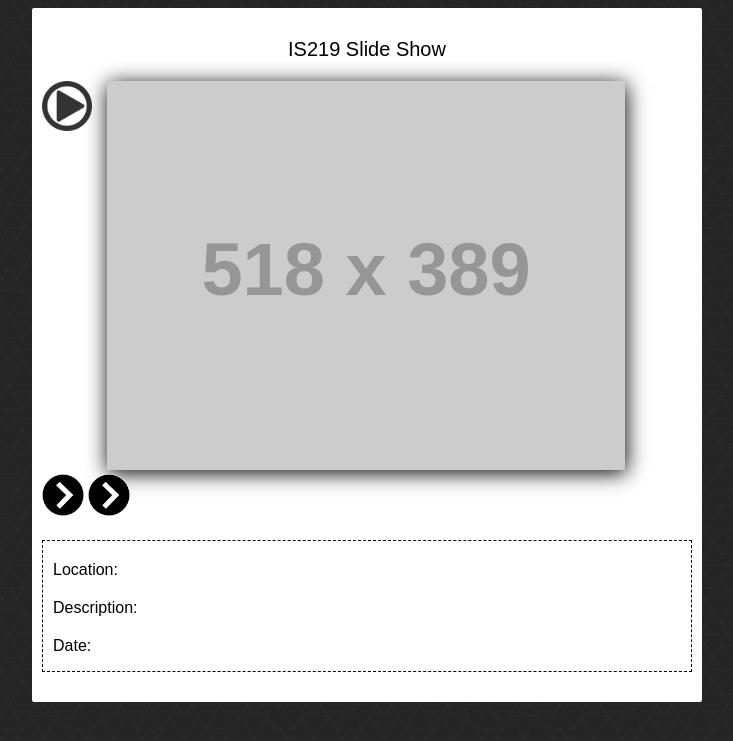
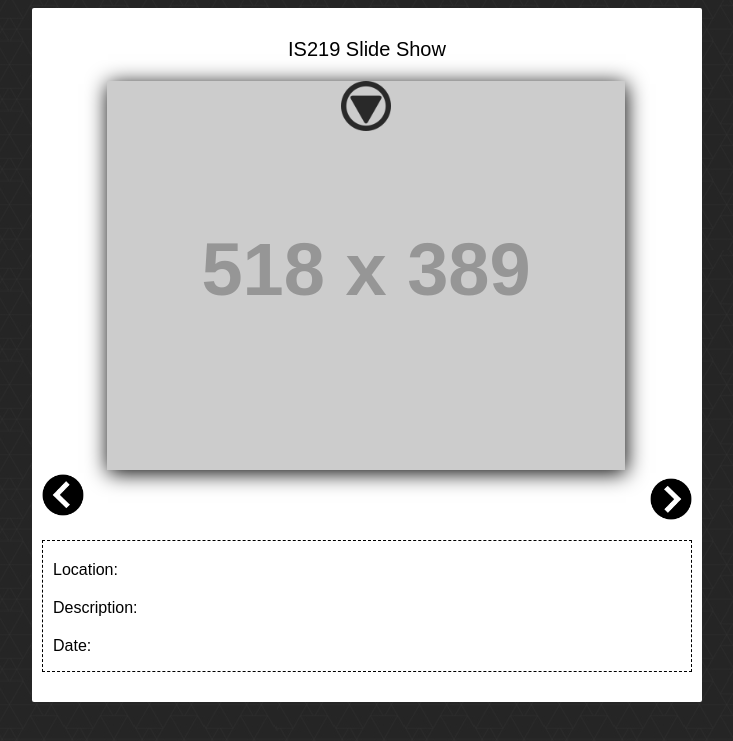
Before and after one commit to JustinFlo/Flores-p2, a PHP site: page /index.html in a window 1280 px wide. Shown: the top 741 px of the page, without its empty margins (273-1006 px from the left). Run offline with PHP 8.4, Linux system fonts and the light colour scheme; grey boxes labelled with a size stand in for pictures from a placeholder-image service; some libraries are stand-ins or nearby versions.

Commit message:
Added in things in CSS and JS

```diff
--- a/css/style.css
+++ b/css/style.css
@@ -31,6 +31,8 @@ body {
 	z-index: 3;
 	opacity: .8;
 	top: 0px;
+	left: 45%;
+	top: 0px;
 }
 
 .thumbnail {
@@ -59,6 +61,9 @@ body {
 	width: 42px;
 }
 
+#nextPhoto:hover, #prevPhoto:hover{
+	opacity: 0.8;
+}
 .details p {
 	margin-top: 20px;
 }
@@ -70,12 +75,36 @@ body {
 
 /*Add CSS styles to rotate the element 90deg
 Make it animate nicely. You'll need CSS3 for this*/
-.rot90 {}
+.rot90 {
+	-moz-transform: rotate(90deg);
+	-webkit-transform: rotate(90deg);
+	-o-transform: rotate(90deg);
+	transform: rotate(90deg);
+	-moz-transition: all 1s ease;
+	-webkit-transition: all 1s ease;
+	-o-transition: all 1s ease;
+	transition: all 1s ease;
+}
 
 /*Add CSS styles to rotate the element 180deg
 Make it animate nicely. You'll need CSS3 for this*/
-.rot180 {}
+.rot180 {
+	-moz-transform: rotate(180deg);
+	-webkit-transform: rotate(180deg);
+	-o-transform: rotate(180deg);
+	transform: rotate(180deg);
+
+}
 
 /*Add CSS styles to rotate the element 270deg
 Make it animate nicely. You'll need CSS3 for this*/
-.rot270 {}
+.rot270 {
+	-moz-transform: rotate(270deg);
+	-webkit-transform: rotate(270deg);
+	-o-transform: rotate(270deg);
+	transform: rotate(270deg);
+	-moz-transition: all 1s ease;
+	-webkit-transition: all 1s ease;
+	-o-transition: all 1s ease;
+	transition: all 1s ease;
+}
--- a/index.html
+++ b/index.html
@@ -14,8 +14,9 @@
     <div id="slideShow">
       <div class="photoHolder">
         <img class="thumbnail" id="photo" src="http://placehold.it/518x389?text=Welcome+to+my+Gallery" alt="Gallery Image"/>
+        <img class="moreIndicator rot90" src="img/more.png" alt="More Content"/>
       </div>
-      <img class="moreIndicator rot90" src="img/more.png" alt="More Content"/>
+
       <div id="nav">
         <img id="prevPhoto" class='rot180' src="img/arrow.png" alt="Previous Photo"/>
         <img id="nextPhoto" src="img/arrow.png" alt="Next Photo"/>
--- a/js/gallery.js
+++ b/js/gallery.js
@@ -96,6 +96,19 @@ function iterateJSON(mJson) //loop function to add in pictures
 	}
 }
 
+function toggleDetails(){ //Causes arrow to animate upside down and slides the down/up key depending on arrow direction
+	if($(".moreIndicator").hasClass("rot90"))
+	{
+		$(".moreIndicator").removeClass("rot90");
+		$(".moreIndicator").addClass("rot270");
+	}
+	else{
+		$(".moreIndicator").removeClass("rot270");
+		$(".moreIndicator").addClass("rot90");
+	}
+	$(".details").slideToggle("slow", "linear");
+}
+
 //You can optionally use the following function as your event callback for loading the source of Images from your json data (for HTMLImageObject).
 //@param A GalleryImage object. Use this method for an event handler for loading a gallery Image object (optional).
 function makeGalleryImageOnloadCallback(galleryImage) {
@@ -109,6 +122,11 @@ $(document).ready( function() {
 
 	// This initially hides the photos' metadata information
 //	$('.details').eq(0).hide();
+$("#nextPhoto").position({
+	my: "right bottom",
+	at: "right bottom",
+	of: "#nav"
+})
 
 });
 
```
